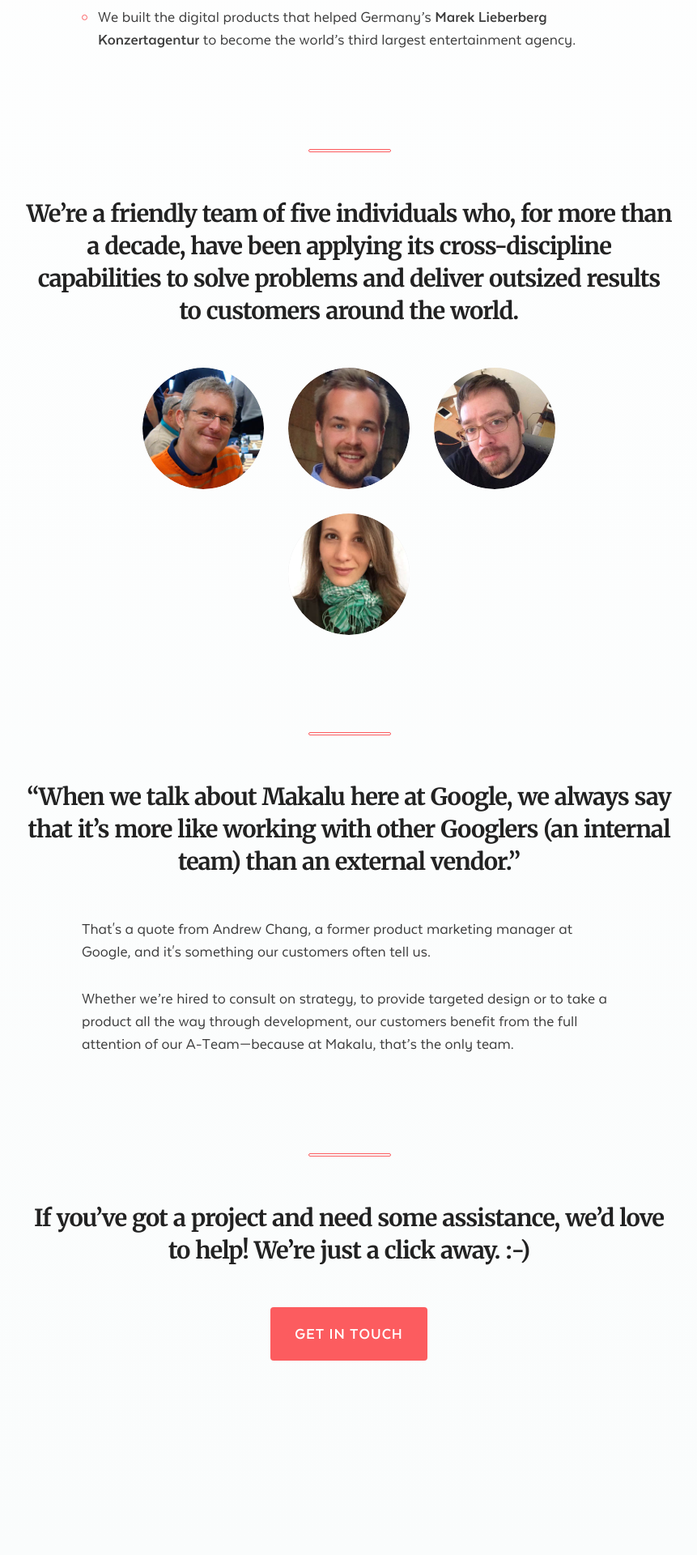
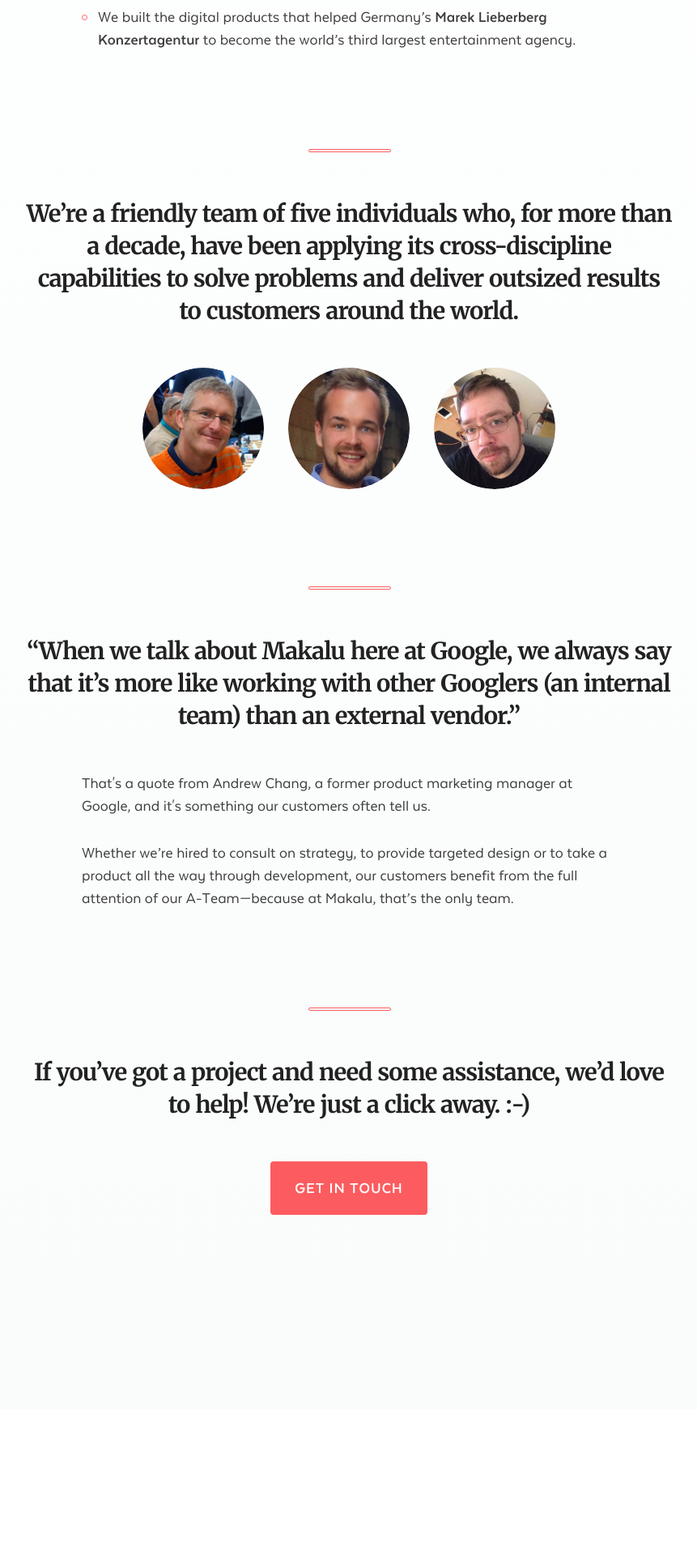
Before and after one commit to makalu/makalu.github.com, a Jekyll site: the page built from index.html, in a window 1280 px wide. Shown: the part 1054-2974 px from the top of the page at 81% size, without its empty margins (209-1070 px from the left). Built offline with Jekyll 4.4.1, drawn with Linux system fonts in a browser that asks for light colours; some web fonts are replaced; after the commit the page ends 2794 px from its top, so only the background shows below that.

Commit message:
Remove Carlotta as well, 'cause why not

```diff
--- a/index.html
+++ b/index.html
@@ -32,10 +32,6 @@ id: home
       <img src="uploads/people/justin.jpg" alt="Justin">
       <span>Justin</span>
     </li>
-    <li>
-      <img src="uploads/people/carlotta.jpg" alt="Carlotta">
-      <span>Carlotta</span>
-    </li>
   </ul>
 </section>
 
```
